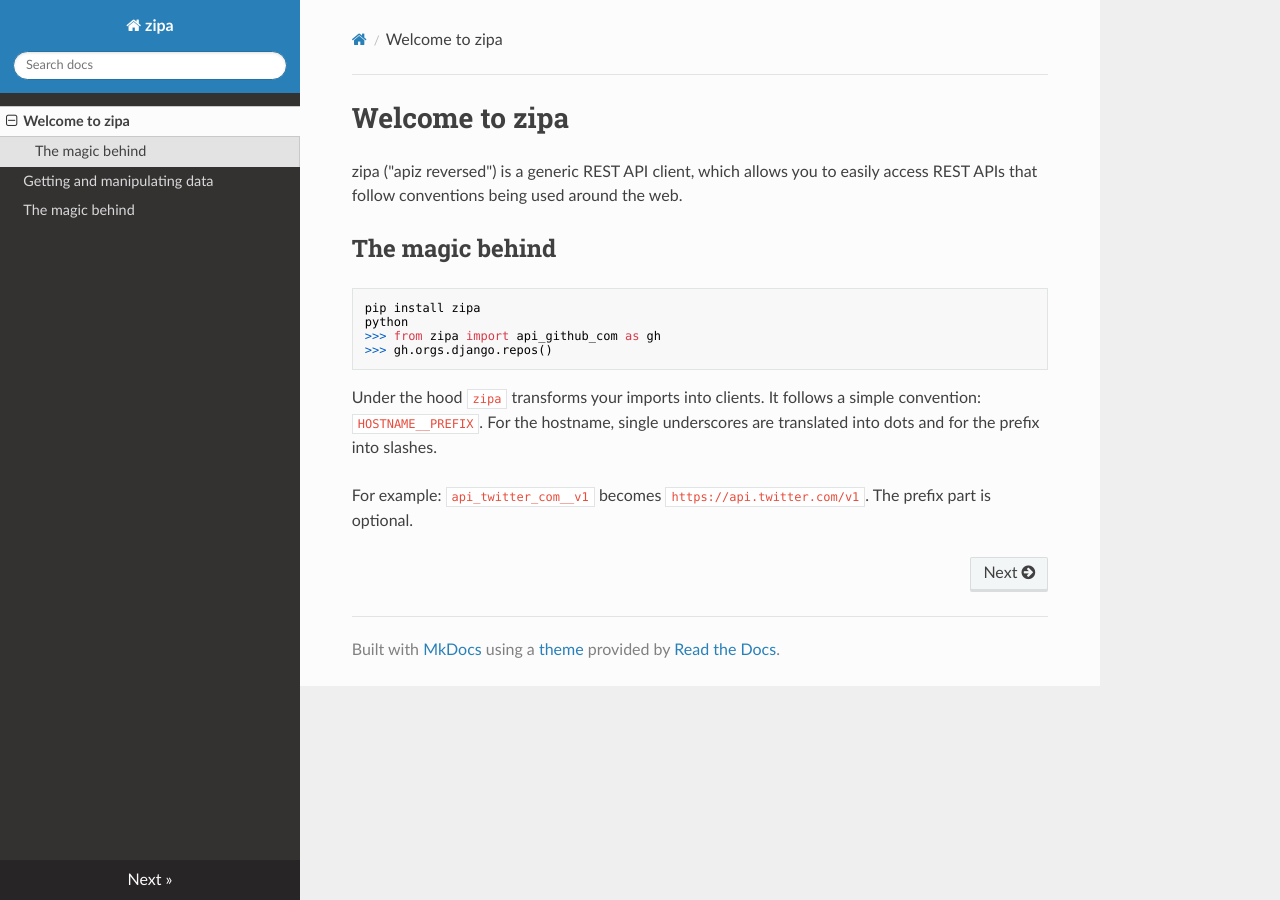
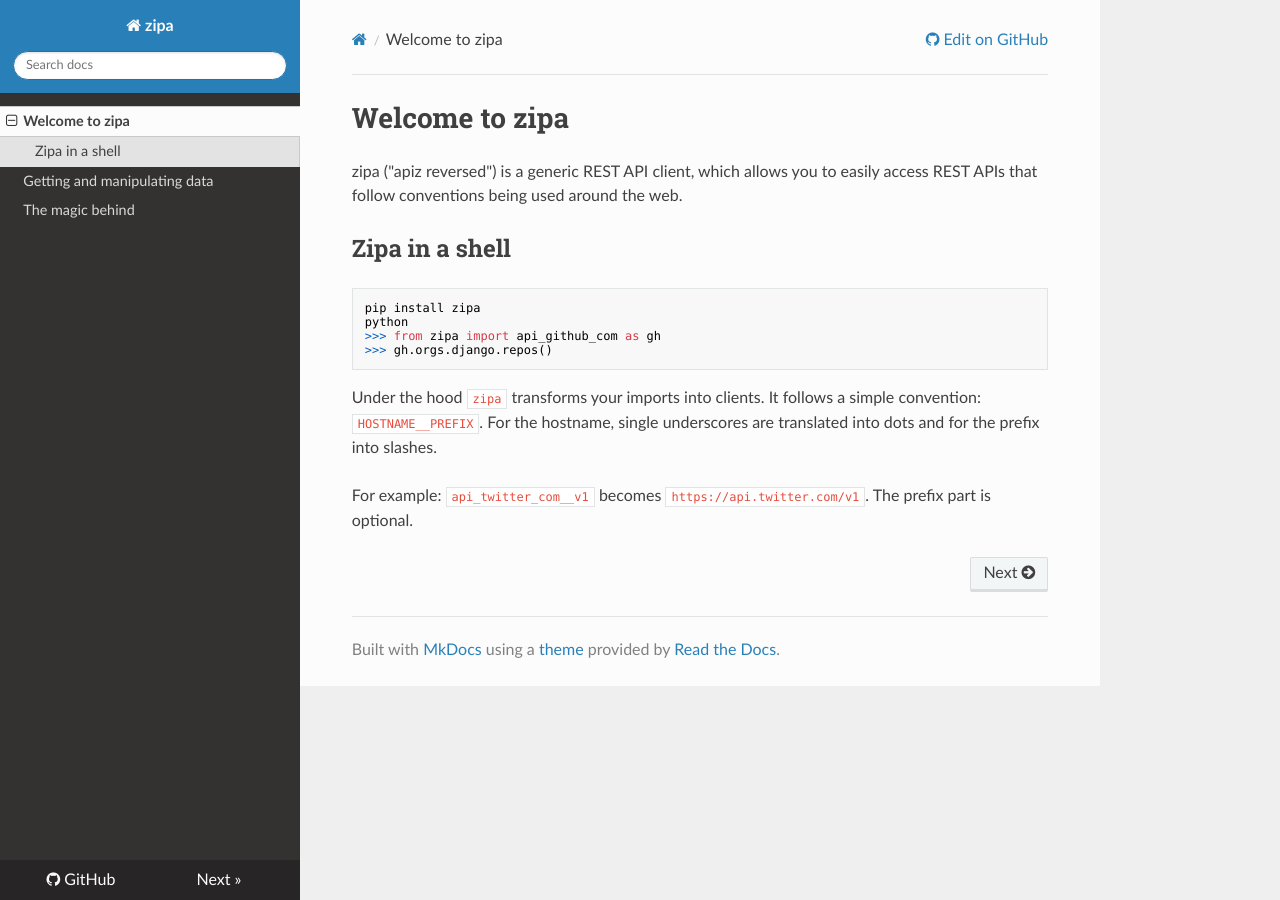
Before and after one commit to presslabs/zipa, an MkDocs documentation site: the page built from docs/index.md, in a window 1280 px wide. Built offline with MkDocs 1.6.1, drawn with Linux system fonts in a browser that asks for light colours; nearby versions of some CDN libraries.

Commit message:
minor doc fixes

````diff
--- a/docs/index.md
+++ b/docs/index.md
@@ -3,7 +3,7 @@
 zipa ("apiz reversed") is a generic REST API client, which allows you to
 easily access REST APIs that follow conventions being used around the web.
 
-## The magic behind
+## Zipa in a shell
 
 ```
 pip install zipa
--- a/mkdocs.yml
+++ b/mkdocs.yml
@@ -1,2 +1,3 @@
 site_name: zipa
 theme: readthedocs
+repo_url: https://github.com/vtemian/zipa/
````
Also changed, not shown: docs/the-magic-behind.md (renamed from docs/magic.md).
